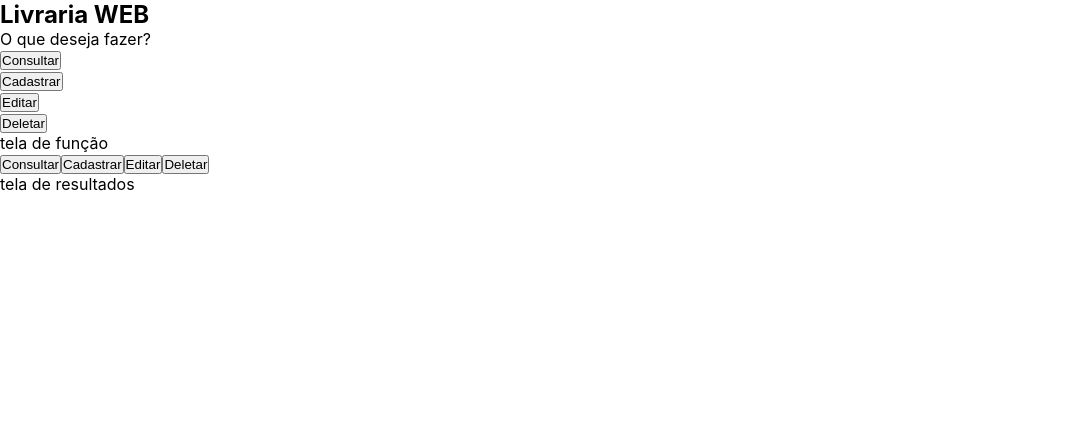
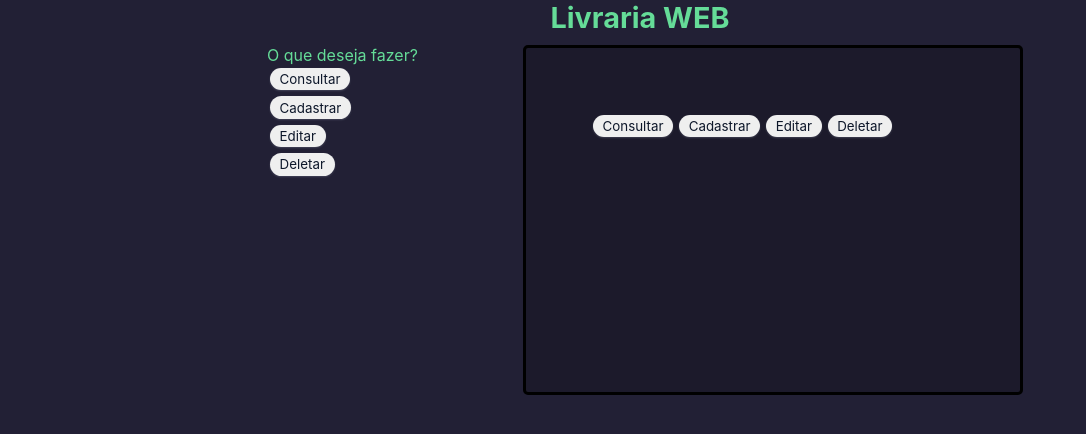
Before and after one commit to danielmelar/livrariaWEB, a React (Create React App) app: page / in a window 1280 px wide. Shown: the top 434 px of the page, without its empty margins (0-1086 px from the left). Built offline with nearby package versions, Linux system fonts and the light colour scheme.

Commit message:
estilização finalizada

```diff
--- a/src/App.css
+++ b/src/App.css
@@ -2,4 +2,91 @@
   margin: 0;
   padding: 0;
   box-sizing: border-box;
+
 }
+
+.tela {
+  display: flex;
+  flex-direction: row;
+  justify-content: center;
+}
+
+body {
+  background-color: #222035;
+}
+
+label {
+  color: #65dc98;
+}
+h2 {
+  color: #65dc98;
+}
+p {
+  color: #65dc98;
+}
+
+ul {
+  list-style: none;
+}
+
+.menu {
+  border: 2px;
+  border-radius: 20px;
+
+  width: 20%;
+
+  padding: 10px;
+
+
+
+}
+
+
+button {
+  border: 0 solid #e2e8f0;
+  border-radius: 1.5rem;
+  box-sizing: border-box;
+  color: #0d172a;
+  cursor: pointer;
+  display: inline-block;
+  font-family: "Basier circle",-apple-system,system-ui,"Segoe UI",Roboto,"Helvetica Neue",Arial,"Noto Sans",sans-serif,"Apple Color Emoji","Segoe UI Emoji","Segoe UI Symbol","Noto Color Emoji";
+  padding: 0.2rem 0.6rem;
+  text-align: center;
+  text-decoration: none #0d172a solid;
+  text-decoration-thickness: auto;
+  transition: all .1s cubic-bezier(.4, 0, .2, 1);
+  box-shadow: 0px 1px 2px rgba(166, 175, 195, 0.25);
+  user-select: none;
+  -webkit-user-select: none;
+  touch-action: manipulation;
+  margin: 3px;
+}
+
+.button:hover {
+  background-color: #1e293b;
+  color: #fff;
+}
+
+@media (min-width: 768px) {
+  .button {
+    font-size: 1.125rem;
+    padding: 1rem 2rem;
+  }
+}
+
+.telaFuncao {
+  background-color: #1c1a2b;
+  height: 350px;
+  width: 500px;
+  margin: 10px;
+  margin-right: 0;
+  padding-top: 5%;
+  padding-left: 5%;
+  border-style: solid;
+  border-radius: 5px;
+}
+
+.titulo {
+  font-size: larger;
+  text-align: center;
+}
--- a/src/App.js
+++ b/src/App.js
@@ -61,13 +61,14 @@ export default function App(){
 
   return(
     <section>
-      <div>
+        <div className='titulo'>
           <h2>Livraria WEB</h2>
         </div>
+      <div className='tela'>
         <div>
-        <p>O que deseja fazer?</p>
         </div>
         <div className='menu'>
+          <p>O que deseja fazer?</p>
           <ul>
             <li>
               <button onClick={()=>LinksPaginas(1)}>Consultar</button>
@@ -84,15 +85,12 @@ export default function App(){
           </ul>
         </div>
         <div className='telaFuncao'>
-        <p>tela de função</p>
           {retornarTela()}
-      </div>
-      <div className='telaResult'>
-        <p>tela de resultados</p>
         </div>
         <div>
 
         </div>
+      </div>
     </section>
   )
 }
--- a/src/componentes/Cadastrar.js
+++ b/src/componentes/Cadastrar.js
@@ -6,6 +6,7 @@ export default function Cadastrar(){
   return(
     <>
         <h2>Cadastro de Livros</h2>
+        <br/>
         <div>
           <label>Insira o titulo do livro: </label>
           <input type='text'></input>
--- a/src/componentes/Consultar.js
+++ b/src/componentes/Consultar.js
@@ -7,6 +7,7 @@ export default function Consultar(){
     <>
         <h2>Consulta de Livros</h2>
         <p>não insira nenhum id para obter a lista completa</p>
+        <br/>
         <div>
           <label>Insira o id do livro: </label>
           <input type='text'></input>
--- a/src/componentes/Deletar.js
+++ b/src/componentes/Deletar.js
@@ -6,6 +6,7 @@ export default function Deletar(){
   return(
     <>
         <h2>Exclusão de Livros</h2>
+        <br/>
         <div>
           <label>Insira o id do livro: </label>
           <input type='text'></input>
--- a/src/componentes/Editar.js
+++ b/src/componentes/Editar.js
@@ -6,6 +6,7 @@ export default function Editar(){
   return(
     <>
         <h2>Edição de Livros</h2>
+        <br/>
         <div>
           <label>Insira o id do livro: </label>
           <input type='text'></input>
```
Lines whose indentation alone changed are shown as unchanged.
